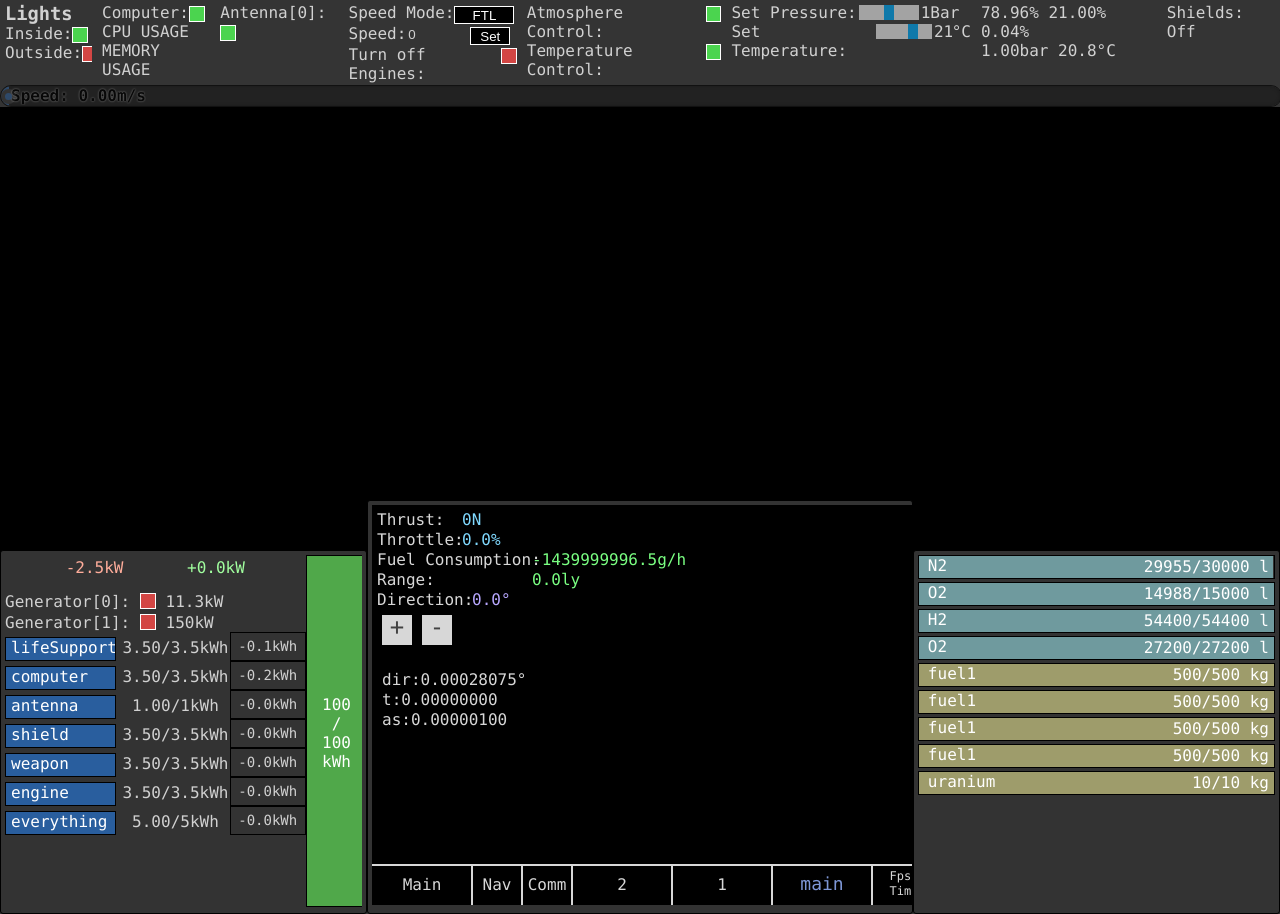
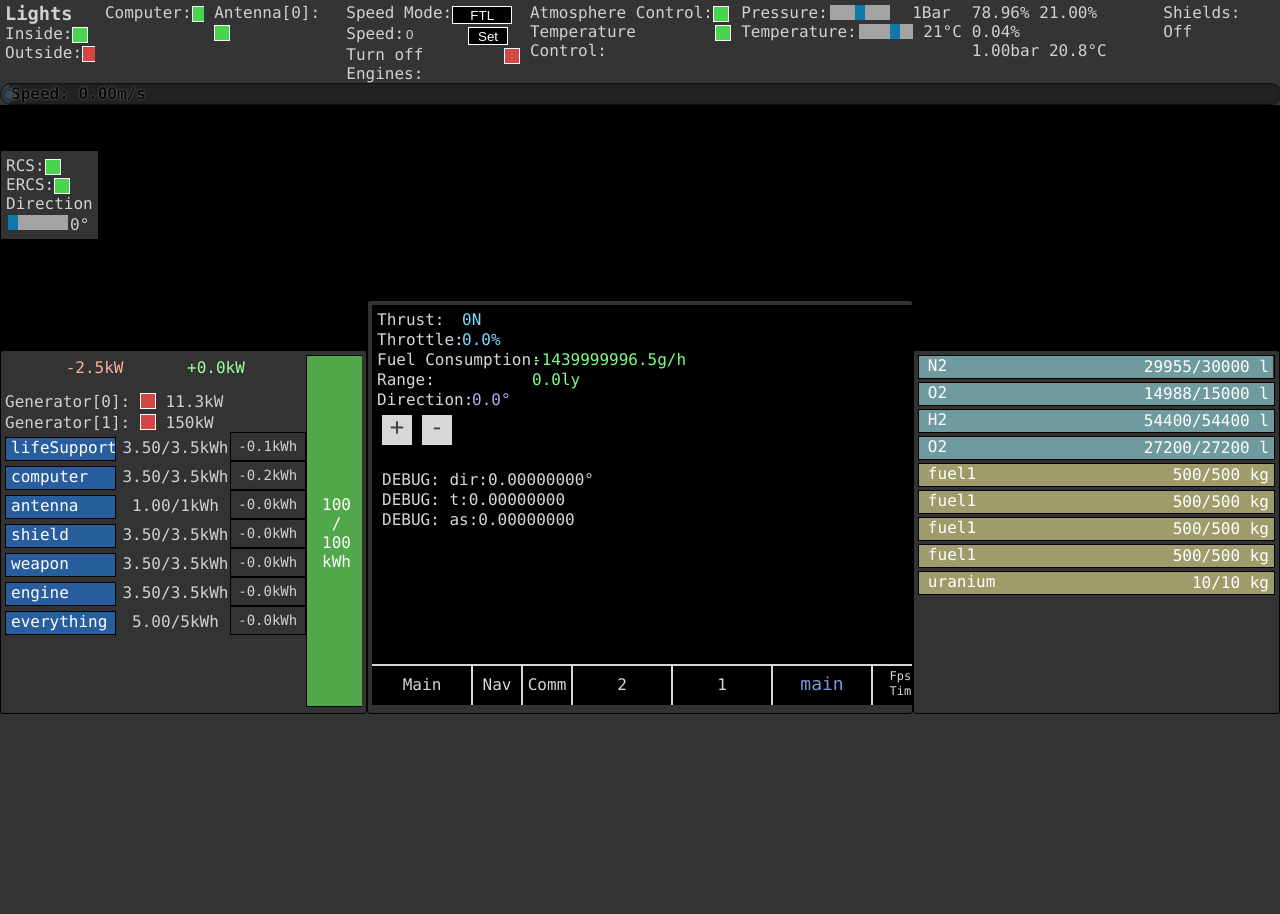
Before and after one commit to emptyloominaty/Emptycorp-Spaceship, a plain HTML site: page index.html in a window 1280 px wide. After the commit the page ends 800 px from the top, so only its background shows below. Drawn offline with Linux system fonts and the light colour scheme; animation ran at ten frames a second.

Commit message:
updated RCS, added ERCS, added direction changing

```diff
--- a/index.html
+++ b/index.html
@@ -53,8 +53,7 @@
         <div id="computerControl" class="flex-center paddingDiv">
             <div class="flex-column" >
                 <label class="flex-row">Computer: <button id="btn_computer" onclick="inputFunctions.toggleComputer()" ></button></label>
-                <p>CPU USAGE</p>
-                <p>MEMORY USAGE</p>
+
             </div>
         </div>
         <div id="antennasControl" class="paddingDiv">
@@ -70,8 +69,8 @@
                 <label class="flex-row">Temperature Control: <button id="btn_temperatureControl" onclick="inputFunctions.toggleTemperatureControl()" ></button></label>
             </div>
             <div class="paddingDiv">
-                <label class="flex-row">Set Pressure:  <input type="range" class="inputRange" min="0" max="2" step="0.1" value="1"  id="inputRange_pressure" oninput="txt_pressure.value = inputRange_pressure.value;inputFunctions.setPressure()" ><output id="txt_pressure">1</output> Bar</label>
-                <label class="flex-row">Set Temperature:  <input type="range" class="inputRange" min="0" max="30" step="0.5" value="21"  id="inputRange_temperature" oninput="txt_temperature.value = inputRange_temperature.value;inputFunctions.setTemperature()" ><output id="txt_temperature">21</output> °C</label>
+                <label class="flex-row">Pressure:  <input type="range" class="inputRange" min="0" max="2" step="0.1" value="1"  id="inputRange_pressure" oninput="txt_pressure.value = inputRange_pressure.value;inputFunctions.setPressure()" ><output id="txt_pressure">1</output> Bar</label>
+                <label class="flex-row">Temperature:  <input type="range" class="inputRange" min="0" max="30" step="0.5" value="21"  id="inputRange_temperature" oninput="txt_temperature.value = inputRange_temperature.value;inputFunctions.setTemperature()" ><output id="txt_temperature">21</output> °C</label>
             </div>
             <div class="paddingDiv">
                 <p id="atmosphereComposition"></p>
@@ -124,9 +123,11 @@
         </div>
     </div>
 
-    <div>
-        RCS:
-        Direction:
+    <div class="RcsControl">
+        <label class="flex-row">RCS: <button id="btn_rcs" onclick="inputFunctions.toggleRCS()" ></button></label>
+        <label class="flex-row">ERCS: <button id="btn_eRcs" onclick="inputFunctions.toggleERCS()" ></button></label>
+        <label class="flex-row">Direction  </label>
+        <input type="range" class="inputRange" min="0" max="359" step="1" value="0"  id="inputRange_direction" oninput="txt_direction.value = inputRange_direction.value;inputFunctions.setDirection()" ><output id="txt_direction">0</output>°
     </div>
 
 </div>
--- a/js/input.js
+++ b/js/input.js
@@ -86,9 +86,21 @@ let inputFunctions = {
         playerShip.generators[id].on = 1 - playerShip.generators[id].on
         this.toggleButtonText( document.getElementById("btn_generator"+id),playerShip.generators[id].on)
     },
+    toggleRCS() {
+        playerShip.rcs = 1 - playerShip.rcs
+         this.toggleButtonText( document.getElementById("btn_rcs"),playerShip.rcs)
+    },
+    toggleERCS() {
+        playerShip.eRcs = 1 - playerShip.eRcs
+        this.toggleButtonText( document.getElementById("btn_eRcs"),playerShip.eRcs)
+    },
+    setDirection() {
+        playerShip.position.targetDirection =  +(document.getElementById("inputRange_direction").value)
+    }
 }
 
-
+inputFunctions.toggleButtonText( document.getElementById("btn_rcs"),playerShip.rcs)
+inputFunctions.toggleButtonText( document.getElementById("btn_eRcs"),playerShip.eRcs)
 inputFunctions.toggleButtonText( document.getElementById("btn_lightsInside"),playerShip.lights.insideOn)
 inputFunctions.toggleButtonText( document.getElementById("btn_lightsOutside"),playerShip.lights.outsideOn)
 inputFunctions.toggleButtonText( document.getElementById("btn_computer"),playerShip.computers[0].on)
--- a/js/objects/ShipParts/computer.js
+++ b/js/objects/ShipParts/computer.js
@@ -98,9 +98,9 @@ class Computer extends Part {
                 this.display.drawText(25, 130, "+", fontBtn, colorBtnText, 'center')
                 this.display.drawText(65, 130, "-", fontBtn, colorBtnText, 'center')
 
-                this.display.drawText(10, 180, "dir:"+playerShip.position.direction.toFixed(8)+"°", font1, color1, 'left')
-                this.display.drawText(10, 200, "t:"+playerShip.position.targetDirection.toFixed(8)+"", font1, color1, 'left')
-                this.display.drawText(10, 220, "as:"+playerShip.position.angularSpeed.toFixed(8)+"", font1, color1, 'left')
+                this.display.drawText(10, 180, "DEBUG: dir:"+playerShip.position.direction.toFixed(8)+"°", font1, color1, 'left')
+                this.display.drawText(10, 200, "DEBUG: t:"+playerShip.position.targetDirection.toFixed(8)+"", font1, color1, 'left')
+                this.display.drawText(10, 220, "DEBUG: as:"+playerShip.position.angularSpeed.toFixed(8)+"", font1, color1, 'left')
 
             } else if (this.tab==="2") {
                 //------------------------------------------------------------------------
@@ -110,6 +110,11 @@ class Computer extends Part {
             } else if (this.tab==="nav") {
                 //------------------------------------------------------------------------Navigation Tab
                 if (this.nav.on===1) {
+                    //map
+                    this.drawMap()
+                    //ship
+                    this.display.drawCircle(300, 180, 5, colorShip)
+                    //x,y,distance
                     this.display.drawText(5, 20, "x: ", font1, color1, 'left')
                     this.display.drawText(25, 20, this.nav.position.x.toFixed(2) + "ly", font1, color4, 'left')
                     this.display.drawText(5, 40, "y: ", font1, color1, 'left')
@@ -117,10 +122,6 @@ class Computer extends Part {
                     this.display.drawText(5, 60, "d: ", font1, color1, 'left')
                     this.display.drawText(25, 60, this.nav.distanceTraveled.toFixed(1) + "ly", font1, color4, 'left')
 
-                    //map
-                    this.drawMap()
-                    //ship
-                    this.display.drawCircle(300, 180, 5, colorShip)
 
                 } else {
                     this.display.drawText(5,20,"Off",font1,colorError,'left')
--- a/js/objects/playerShip.js
+++ b/js/objects/playerShip.js
@@ -23,8 +23,11 @@ class Ship {
     speedMode = "FTL"
     propulsion = "off"
     acc = 0
+    rcs = 1
+    eRcs = 1
     powerInput = 0
     powerOutput = 0
+    powerOutput2 = 0
 
     powerInputArray = []
     powerOutputArray = []
@@ -58,7 +61,7 @@ class Ship {
         if (this.powerInputArray.length>60) {
             this.powerInputArray.shift()
         }
-        this.powerOutputArray.push(this.powerOutput)
+        this.powerOutputArray.push(this.powerOutput2)
         if (this.powerOutputArray.length>60) {
             this.powerOutputArray.shift()
         }
@@ -166,36 +169,86 @@ class Ship {
         //direction
         this.position.direction += (this.position.angularSpeed*57.2957795)/fps
         if (this.position.targetDirection-0.01>this.position.direction || this.position.targetDirection+0.01<this.position.direction) {
-            //RCS
+            let thrust = 0
             let p = 100
             let targetDirection = this.position.targetDirection
-            //
             let timeUntil = 10
             if (this.position.angularSpeed!==0) {
                 timeUntil = ((this.position.targetDirection-this.position.direction)/(this.position.angularSpeed*57.2957795))
             }
-            if (timeUntil<5) {
-                targetDirection = this.position.direction-0.01
+            if (this.rcs===1) {
+                //RCS
+                if (timeUntil<5) {
+                    targetDirection = this.position.direction-0.01
+                }
+                if (timeUntil<0.5) {
+                    targetDirection = (this.position.targetDirection+this.position.direction)/2
+                }
+                thrust = getRcsThrust(targetDirection,this.position.direction,p)
+            } else if (this.eRcs===1){
+                let tBoost = 1
+                //Reaction Wheel
+                if (timeUntil<10) {
+                    targetDirection = this.position.direction-0.01
+                }
+                if (timeUntil<0.2) {
+                    targetDirection = (this.position.targetDirection+this.position.direction)/2
+                }
+                if (timeUntil<-0.2) {
+                    tBoost = 10
+                }
+
+                if (targetDirection>this.position.direction) {
+                    thrust = 0.0003*((targetDirection-this.position.direction)/30)
+                } else {
+                    thrust = 0.0003*((this.position.direction-targetDirection)/30)*(-1)
+                }
+                thrust = thrust*tBoost
+                let powerNeed = 0.00001
+                if (thrust>0) {
+                    powerNeed = thrust*(this.weight/75)
+                } else if (thrust<0) {
+                    powerNeed = (thrust*(-1))*(this.weight/75)
+                }
+
+                if (!playerShip.usePower(powerNeed/gameFPS,"engine")) {
+                    thrust = 0
+                }
             }
-            if (timeUntil<0.5) {
-                targetDirection = (this.position.targetDirection+this.position.direction)/2
-            }
-
-            //
-            let thrust = getRcsThrust(targetDirection,this.position.direction,p)
-
             let shipInertia = 0.0833*this.weight*Math.pow(this.size.l,2) //(kg∙m2)
             let torque = (thrust*1000000) * (this.size.l/2) //(N∙m)
             let acceleration = torque / shipInertia //(radians/s2)
             this.position.angularSpeed+= acceleration/fps
 
-        } else if (this.position.angularSpeed>0.000001 || this.position.angularSpeed<0.000001 || (this.position.targetDirection-0.005>this.position.direction || this.position.targetDirection+0.005<this.position.direction)){
+        } else if (this.position.angularSpeed>0.000001 || this.position.angularSpeed<-0.000001 && (this.position.targetDirection-0.005>this.position.direction || this.position.targetDirection+0.005<this.position.direction)){
+            if (this.eRcs===1){
             //REACTION WHEEL
             let powerNeed = this.position.angularSpeed*(this.weight/10000)
-            if (playerShip.usePower(powerNeed/gameFPS,"engine")) {
-                this.position.angularSpeed-=this.position.angularSpeed/20
-                if (this.position.angularSpeed<0.000001) {this.position.angularSpeed=0.000001}
+            if ((this.position.angularSpeed<0.000001 && this.position.angularSpeed>0) || (this.position.angularSpeed>-0.000001 && this.position.angularSpeed<0)) {
+            } else if (playerShip.usePower(powerNeed/gameFPS,"engine")) {
+                let thrust = 0
+                let targetDirection = this.position.targetDirection
+                let timeUntil = 10
+                if (this.position.angularSpeed!==0) {
+                    timeUntil = ((this.position.targetDirection-this.position.direction)/(this.position.angularSpeed*57.2957795))
+                }
+                if (timeUntil<5) {
+                    targetDirection = this.position.direction-0.01
+                }
+                if (timeUntil<0.5) {
+                    targetDirection = (this.position.targetDirection+this.position.direction)/2
+                }
+                if (targetDirection>this.position.direction) {
+                    thrust = 0.0001*((targetDirection-this.position.direction)/30)
+                } else {
+                    thrust = 0.0001*((this.position.direction-targetDirection)/30)*(-1)
+                }
+                let shipInertia = 0.0833*this.weight*Math.pow(this.size.l,2) //(kg∙m2)
+                let torque = (thrust*1000000) * (this.size.l/2) //(N∙m)
+                let acceleration = torque / shipInertia //(radians/s2)
+                this.position.angularSpeed+= acceleration/fps
             }
+        }
         }
         //------------------------------------------------------------------------------------------------------------------------
 
@@ -253,6 +306,7 @@ class Ship {
     resetVars() {
         this.powerInput = 0
         this.powerOutput = 0
+        this.powerOutput2 = 0
         this.thrust = 0
     }
     resetWarpEngines() {
@@ -340,8 +394,6 @@ class Ship {
         }
     }
     getAtmospherePercent() {
-
-
         this.atmosphere.pressure = (this.atmosphere.nitrogenVolume+this.atmosphere.oxygenVolume+this.atmosphere.carbonDioxideVolume)/(this.atmosphere.volume*1000)
         this.atmosphere.nitrogen = (this.atmosphere.nitrogenVolume/(this.atmosphere.volume*this.atmosphere.pressure*1000))*100
         this.atmosphere.oxygen = (this.atmosphere.oxygenVolume/(this.atmosphere.volume*this.atmosphere.pressure*1000))*100
@@ -448,14 +500,16 @@ class Ship {
             if (this.capacitors[i].powerGroup === powerGroup || this.capacitors[i].powerGroup === "everything") {
                 if (this.capacitors[i].charge >= val / 3600) {
                     this.capacitors[i].charge -= val / 3600
+                    this.powerOutput2 += val*gameFPS
                     return true
-                } else {
+                }/* else {
+                    this.powerOutput2 += this.capacitors[i].charge
                     val = val - this.capacitors[i].charge
                     this.capacitors[i].charge -= val / 3600
                     if (this.capacitors[i].charge < 0) {
                         this.capacitors[i].charge = 0
                     }
-                }
+                }*/
             }
         }
         if (val!==0) {
--- a/styles/style.css
+++ b/styles/style.css
@@ -22,6 +22,10 @@ p {
     margin-top:3px;
 }
 
+output {
+    text-align: right;
+    width:30px;
+}
 
 button {
     overflow: hidden;
@@ -98,6 +102,22 @@ input[type=number] {
     top:500px;
     display:flex;
     justify-content: space-evenly;
+}
+
+@media only screen and (max-height: 950px) {
+    #bottomDiv {
+        top:450px;
+    }
+}
+@media only screen and (max-height: 900px) {
+    #bottomDiv {
+        top:400px;
+    }
+}
+@media only screen and (max-height: 820px) {
+    #bottomDiv {
+        top:300px;
+    }
 }
 
 #tanksDiv,#energyDiv {
@@ -289,6 +309,16 @@ input[type=number] {
 }
 
 
+.RcsControl {
+    background-color:#333;
+    border:1px solid #000;
+    border-radius:2px;
+    position:absolute;
+    left:0;
+    top:150px;
+    padding:5px;
+}
+
 
 
 
```
